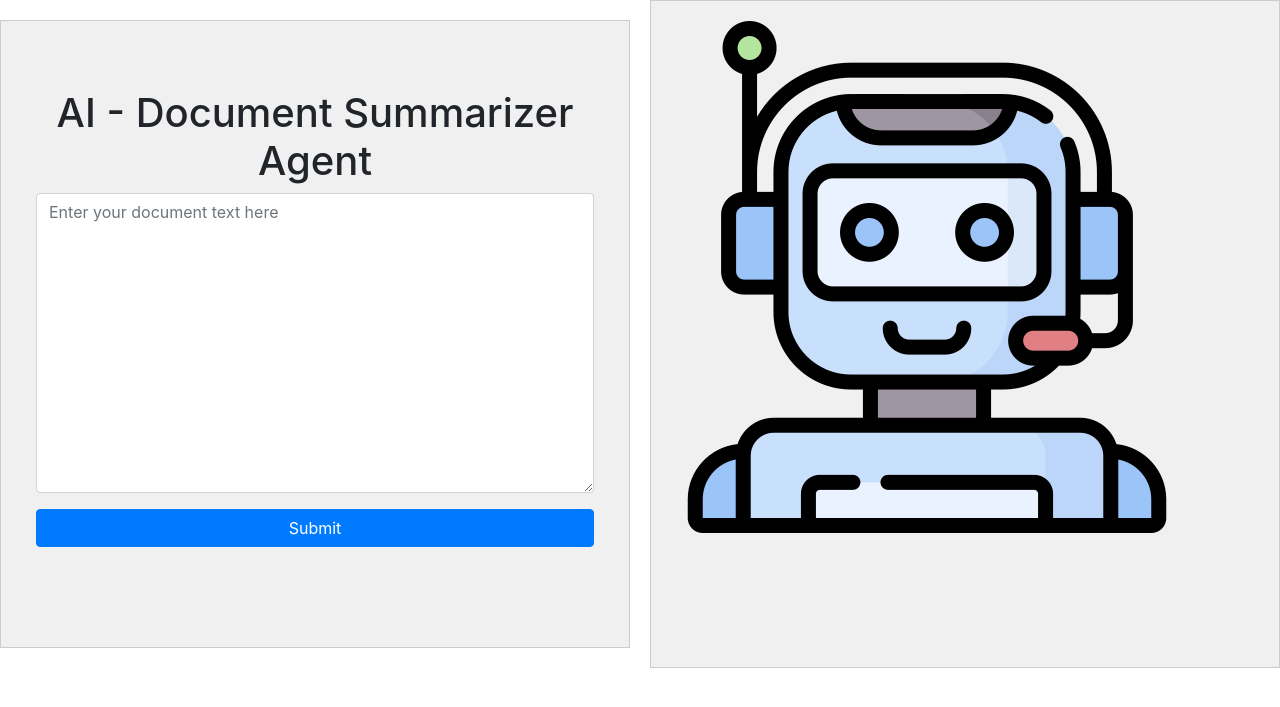
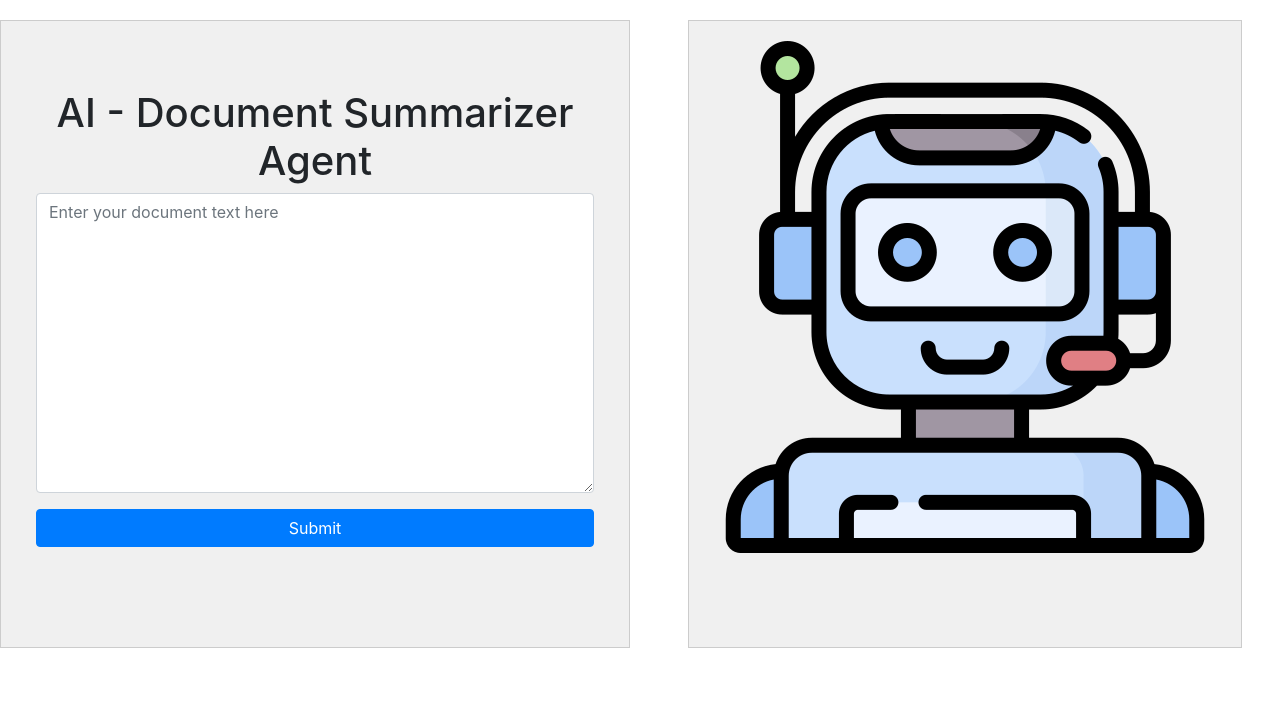
Before and after one commit to istrate-mihai/AI_Document_Summarizer_Agent, a Flask app: page / in a window 1280 px wide. Shown: the top 707 px of the page. Run offline with Flask 3, Linux system fonts and the light colour scheme; some libraries are stand-ins or nearby versions.

Commit message:
Small margin to Chat Robot Image added

```diff
--- a/templates/index.html
+++ b/templates/index.html
@@ -28,7 +28,7 @@
         </div>
       </div>
 
-      <div class="grid-item">
+      <div class="grid-item main-container">
         <img src="/static/images/chatbot.png" alt="ai-chat-bot-icon" />
       </div>
     </div>
```
Also changed, not shown: README.md.
